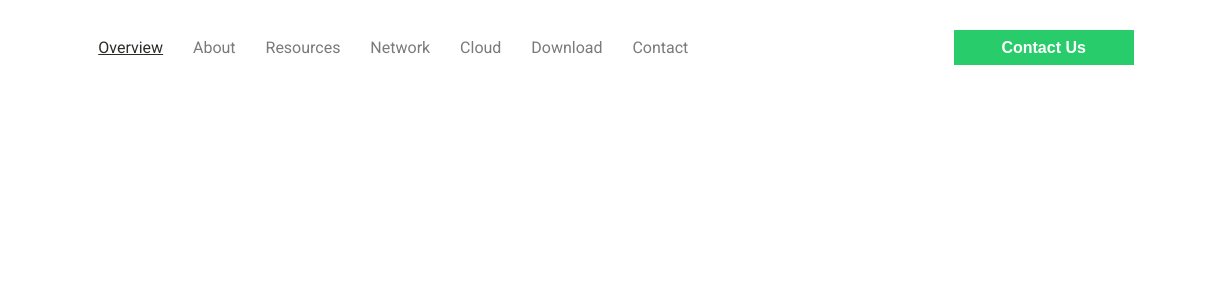
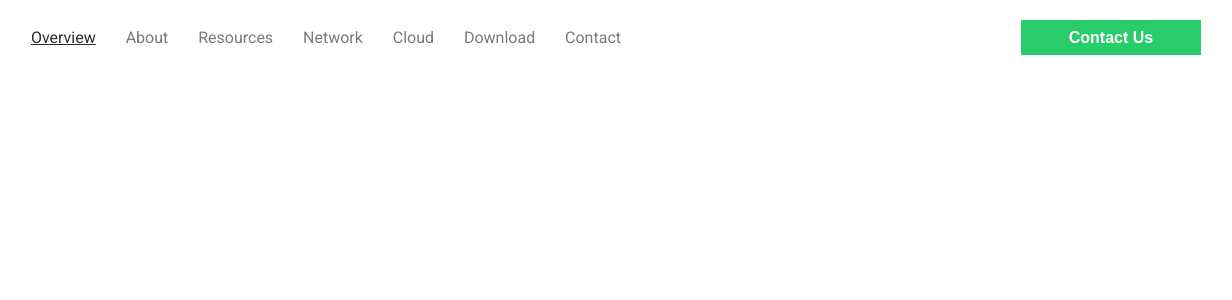
Before and after one commit to patrycja-dev41171/Web-Engineer-with-React-TASK, a React (Create React App) app: page / in a window 1536 px wide. Shown: the top 300 px of the page, without its empty margins (167-1399 px from the left). Built offline with nearby package versions, Linux system fonts and the light colour scheme.

Commit message:
Changed responsive styles in Menu component.

```diff
--- a/src/components/common/Menu/Menu.scss
+++ b/src/components/common/Menu/Menu.scss
@@ -2,10 +2,9 @@
 
 .menu {
   display: flex;
+  align-items: center;
   justify-content: flex-end;
-  align-items: center;
   padding: 10px 20px;
-  overflow: hidden;
 }
 
 .menu__ul {
@@ -28,7 +27,6 @@
   @include text-01;
   text-transform: capitalize;
   transition: 1000ms;
-
   &--open {
     display: flex;
     right: 0;
@@ -36,9 +34,8 @@
   }
   &__li {
     cursor: pointer;
-    text-decoration: none;
     transition: 0.2s;
-    &--active{
+    &--active {
       color: var(--color-black);
       text-decoration: underline;
     }
@@ -53,7 +50,6 @@
     top: 100px;
     right: -310px;
     width: 310px;
-    max-height: 600px;
     @include text-bold-05;
     font-weight: 400;
     &--open {
@@ -63,14 +59,14 @@
   }
 }
 
-@media screen and (min-width: 1366px) {
+@media screen and (min-width: 1200px) {
   .menu {
+    padding: 0;
+    margin: 20px auto;
     display: flex;
-    justify-content: space-evenly;
+    justify-content: space-between;
     align-items: center;
-    width: 100%;
-    padding: 30px 0;
-    overflow: hidden;
+    width: 1200px;
   }
 
   .menu__ul {
--- a/src/components/common/Menu/MenuIcon/MenuIcon.scss
+++ b/src/components/common/Menu/MenuIcon/MenuIcon.scss
@@ -111,7 +111,7 @@
   }
 }
 
-@media screen and (min-width: 1366px) {
+@media screen and (min-width: 1200px) {
   .menu__icon {
     display: none;
   }
```
Also changed, not shown: public/assets/picture.png (added), 1 other file (tests, documents, lock files or other folders).
